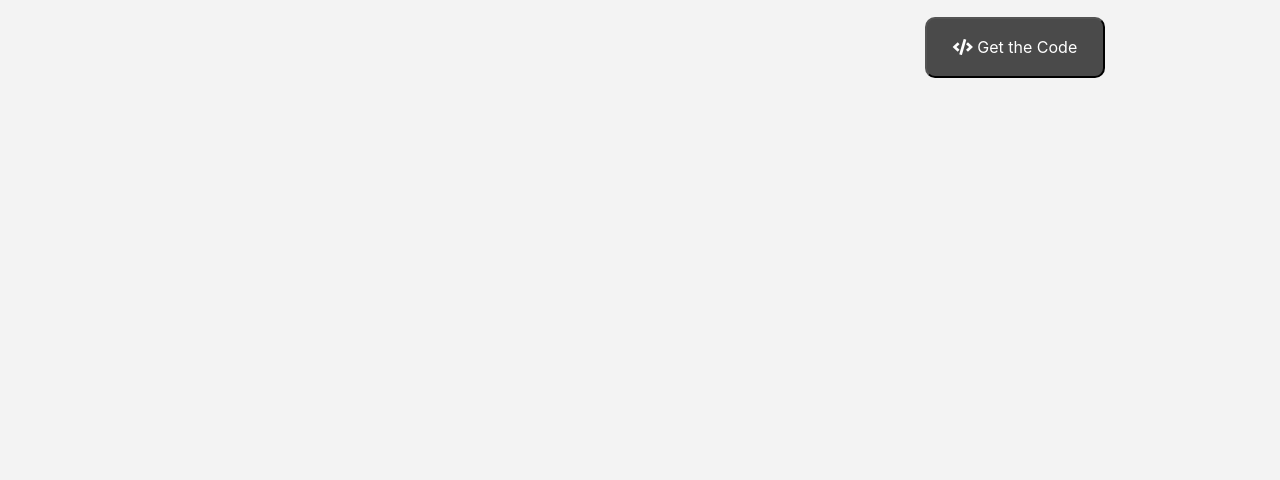
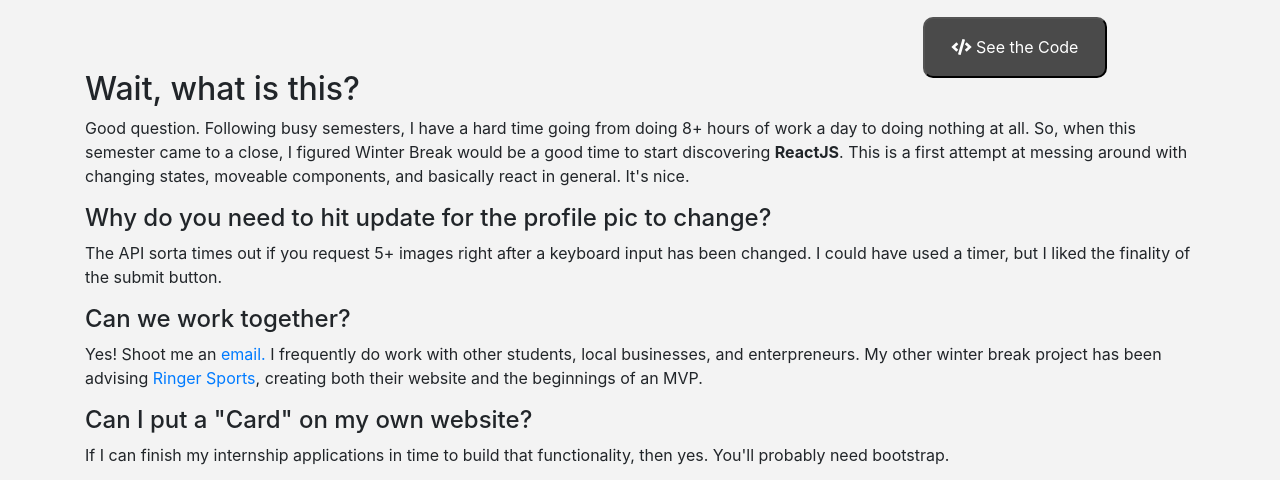
Before and after one commit to ggarnhart/little-cards, a React (Create React App) app: page / in a window 1280 px wide. Shown: the part 871-1351 px from the top of the page. Before the commit the page ends 949 px from the top, so only its background shows below. Built offline with nearby package versions, Linux system fonts and the light colour scheme.

Commit message:
added some about stuff and finsihed up the site enough to upload it.

```diff
--- a/src/App.js
+++ b/src/App.js
@@ -6,6 +6,7 @@ import Footer from "./components/footer";
 import Navbar from "./components/nav";
 import RefBar from "./components/ref";
 import IntroMessage from "./components/introMessage";
+import About from "./components/about";
 
 class App extends Component {
   render() {
@@ -15,6 +16,7 @@ class App extends Component {
         <RefBar reference={this.getRef()} />
         <IntroMessage />
         <Card />
+        <About />
       </React.Fragment>
     );
   }
--- /dev/null
+++ b/src/components/about.jsx
@@ -0,0 +1,49 @@
+import React, { Component } from "react";
+
+class About extends Component {
+  state = {};
+  render() {
+    return (
+      <div className="container">
+        <div className="row" id="about">
+          <div className="col">
+            <h2>Wait, what is this?</h2>
+            <p>
+              Good question. Following busy semesters, I have a hard time going
+              from doing 8+ hours of work a day to doing nothing at all. So,
+              when this semester came to a close, I figured Winter Break would
+              be a good time to start discovering{" "}
+              <span className="font-weight-bold">ReactJS</span>. This is a first
+              attempt at messing around with changing states, moveable
+              components, and basically react in general. It's nice.
+            </p>
+            <h4>
+              Why do you need to hit update for the profile pic to change?
+            </h4>
+            <p>
+              The API sorta times out if you request 5+ images right after a
+              keyboard input has been changed. I could have used a timer, but I
+              liked the finality of the submit button.
+            </p>
+            <h4>Can we work together?</h4>
+            <p>
+              Yes! Shoot me an{" "}
+              <a href="mailto:greg.garnhart12@gmail.com">email.</a> I frequently
+              do work with other students, local businesses, and enterpreneurs.
+              My other winter break project has been advising{" "}
+              <a href="https://www.ringersports.com/">Ringer Sports</a>,
+              creating both their website and the beginnings of an MVP.
+            </p>
+            <h4>Can I put a "Card" on my own website?</h4>
+            <p>
+              If I can finish my internship applications in time to build that
+              functionality, then yes. You'll probably need bootstrap.
+            </p>
+          </div>
+        </div>
+      </div>
+    );
+  }
+}
+
+export default About;
--- a/src/components/codeButton.jsx
+++ b/src/components/codeButton.jsx
@@ -6,7 +6,7 @@ class CodeButton extends Component {
     return (
       <a target="_blank" href={this.formatLink()} className="button-link">
         <button className="code-button">
-          <i class="fas fa-code" /> Get the Code
+          <i class="fas fa-code" /> See the Code
         </button>
       </a>
     );
--- a/src/components/nav.jsx
+++ b/src/components/nav.jsx
@@ -9,8 +9,8 @@ class Navbar extends Component {
             Little Cards
           </a>
           <div className="navbar-nav">
-            <a href="https://ggarnhart.com" className="nav-item nav-link">
-              Say Hi
+            <a href="#about" className="nav-item nav-link">
+              Wait, what is this?
             </a>
           </div>
         </div>
```
